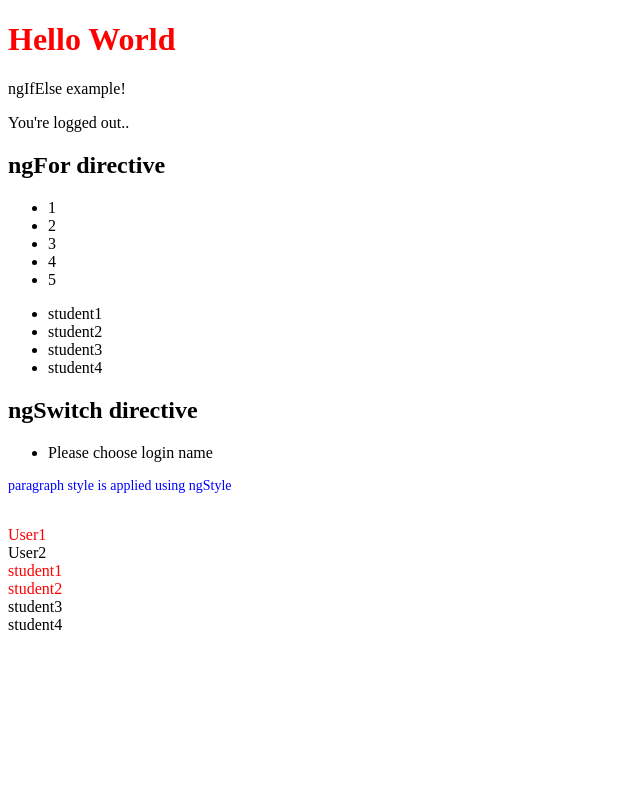
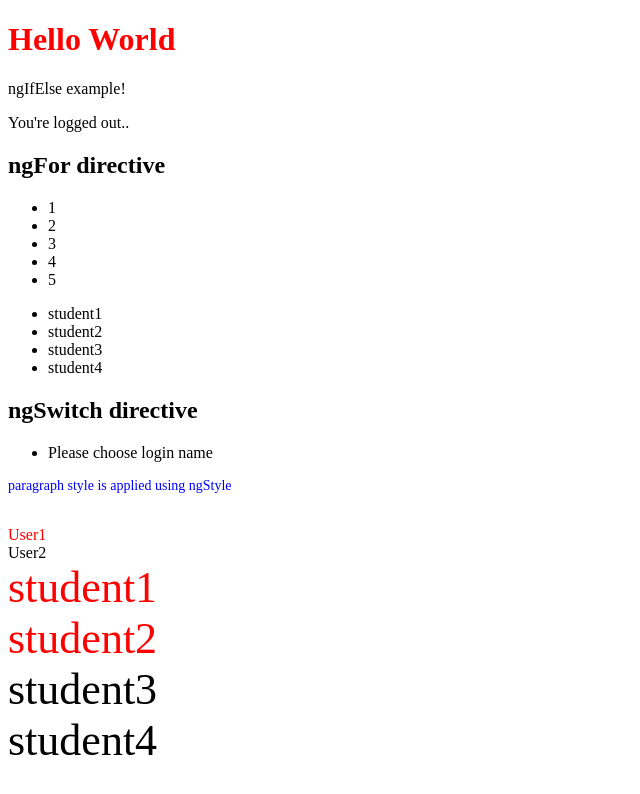
Before and after one commit to KHANT-SITHUZAW/Demo, an Angular app in the folder directives/: page / in a window 1280 px wide. Shown: the top 794 px of the page, without its empty margins (0-640 px from the left). Built offline with nearby package versions, Linux system fonts and the light colour scheme.

Commit message:
custom directive

```diff
--- a/directives/src/app/app.component.html
+++ b/directives/src/app/app.component.html
@@ -42,7 +42,7 @@
    }">
       {{ user.userName }}
    </div>
-   <div *ngFor="let std of studentArr" [ngClass]="{
+   <div appCustomstyle *ngFor="let std of studentArr" [ngClass]="{
       'highlight':std.id === 1 || std.id===2
    }">
       {{ std.name }}
--- a/directives/src/app/app.module.ts
+++ b/directives/src/app/app.module.ts
@@ -3,11 +3,13 @@ import { BrowserModule } from '@angular/platform-browser';
 import { AppRoutingModule } from './app-routing.module';
 import { AppComponent } from './app.component';
 import { RedElDirective } from './red-el.directive';
+import { CustomstyleDirective } from './customstyle.directive';
 
 @NgModule({
   declarations: [
     AppComponent,
-    RedElDirective
+    RedElDirective,
+    CustomstyleDirective
   ],
   imports: [
     BrowserModule,
--- /dev/null
+++ b/directives/src/app/customstyle.directive.ts
@@ -0,0 +1,12 @@
+import { Directive,ElementRef } from '@angular/core';
+
+@Directive({
+  selector: '[appCustomstyle]'
+})
+export class CustomstyleDirective {
+
+  constructor(el: ElementRef) {
+    el.nativeElement.style.fontSize = '44px';
+  }
+
+}
```
Also changed, not shown: 1 other file (tests, documents, lock files or other folders).
